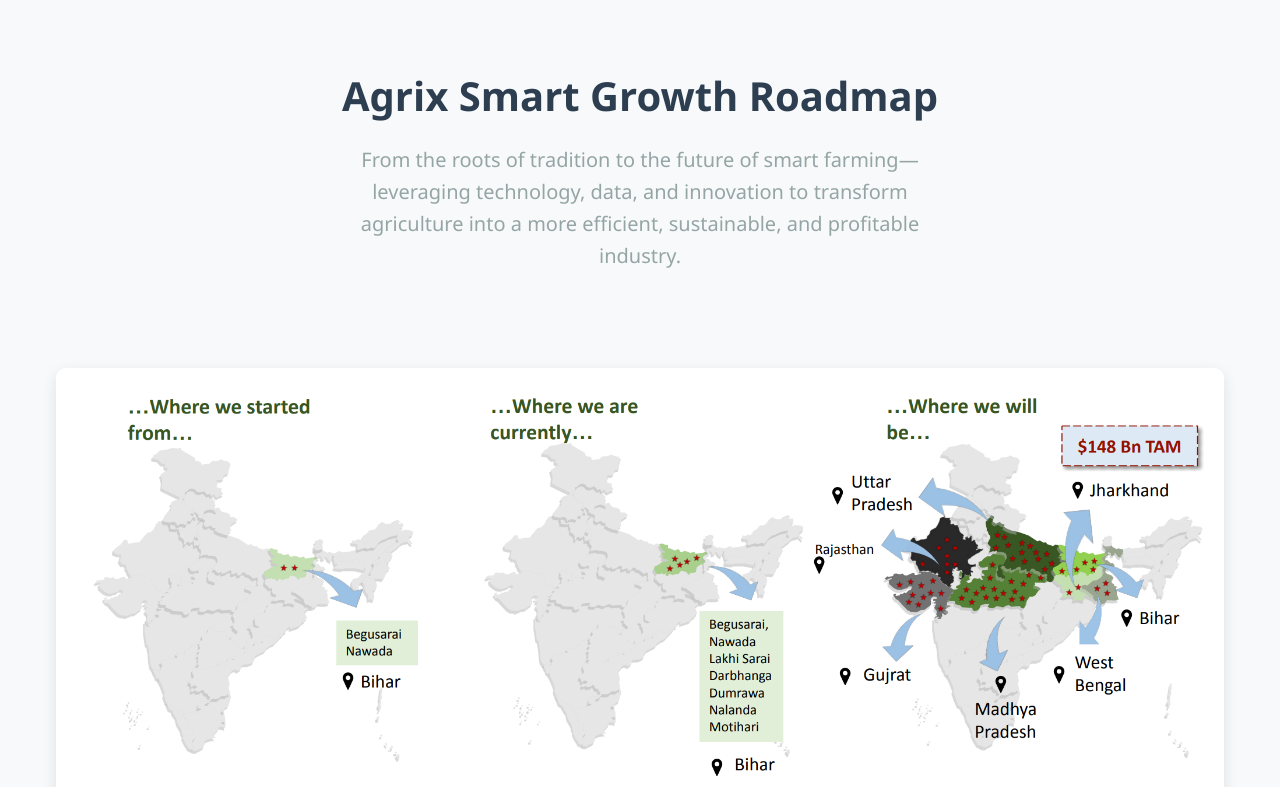
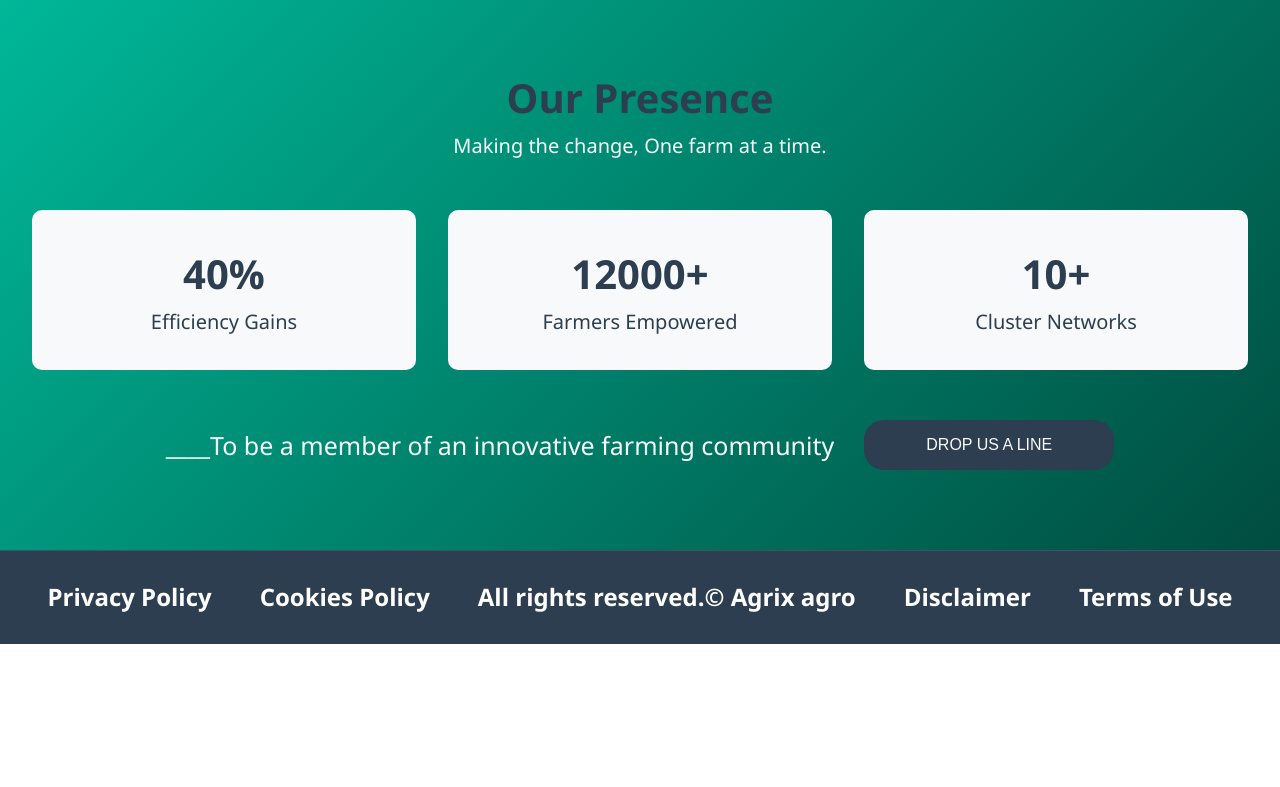
Before and after one commit to snehasahu7/Agrix, a React (Create React App) app: page / in a window 1280 px wide. Shown: the part 3500-4287 px from the top of the page. After the commit the page ends 4144 px from the top, so only its background shows below. Built offline with nearby package versions, Linux system fonts and the light colour scheme.

Commit message:
Front page modified

```diff
--- a/src/components/AgriValueChain.css
+++ b/src/components/AgriValueChain.css
@@ -135,6 +135,24 @@
   left: 0;
 }
 
+.stat-card {
+  background: #f8f9fa;
+  padding: 2rem;
+  border-radius: 10px;
+}
+
+.stat-card h3 {
+  font-size: 2.5rem;
+  color: #2c3e50;
+}
+
+.impact-stats {
+  display: grid;
+  grid-template-columns: repeat(auto-fit, minmax(200px, 1fr));
+  gap: 2rem;
+  margin-top: 3rem;
+}
+
 @keyframes fadeInUp {
   from {
     opacity: 0;
--- a/src/components/AgriValueChain.jsx
+++ b/src/components/AgriValueChain.jsx
@@ -1,7 +1,6 @@
 import React from 'react';
 import { motion } from 'framer-motion';
-import './AgriValueChain.css';
-import agriGrowth from '../assets/agri-growth.png';
+
 
 const AgriValueChain = () => {
   return (
@@ -14,8 +13,8 @@
           viewport={{ once: true }}
           transition={{ duration: 0.5 }}
         >
-          <h2>Agrix Smart Growth Roadmap</h2>
-          <p>From the roots of tradition to the future of smart farming—leveraging technology, data, and innovation to transform agriculture into a more efficient, sustainable, and profitable industry.</p>
+          <h2>Our Presence</h2>
+          <p>Making the change, One farm at a time.</p>
         </motion.div>
 
         <motion.div
@@ -25,11 +24,20 @@
           viewport={{ once: true }}
           transition={{ duration: 0.5 }}
         >
-          <img
-            src={agriGrowth}
-            alt="Agri Value Chain"
-            className="value-chain-image"
-          />
+           <div className="impact-stats">
+                <div className="stat-card">
+                    <h3>40%</h3>
+                    <p>Efficiency Gains</p>
+                </div>
+                <div className="stat-card">
+                    <h3>12,000+</h3>
+                    <p>Farmers Empowered</p>
+                </div>
+                <div className="stat-card">
+                    <h3>10+</h3>
+                    <p>Cluster Networks</p>
+                </div>
+            </div>
         </motion.div>
       </div>
     </section>
--- a/src/components/Impact.css
+++ b/src/components/Impact.css
@@ -32,7 +32,9 @@
 }
 
 .impact-container {
-  background-color: var(--light-color);
+  background-image: linear-gradient(rgba(0, 0, 0, 0.5), rgba(0, 0, 0, 0.5)),url("https://t4.ftcdn.net/jpg/05/95/55/89/240_F_595558921_z1JnF4ieH75XlWoDPuh1Os97QkPnb4dx.jpg");
+  background-size: cover;
+  background-position: center;
   border-radius: 20px;
   padding: 3rem;
   box-shadow: 0 10px 30px rgba(0, 0, 0, 0.1);
--- a/src/components/Impact.jsx
+++ b/src/components/Impact.jsx
@@ -106,7 +106,7 @@
               <motion.div
                 key={index}
                 className="impact-card"
-                style={{ BackgroundImage: impact.bg , backgroundSize:'cover'}}
+                style={{ image: impact.bg , backgroundSize:'cover'}}
                 variants={itemVariants}
                 whileHover={{
                   scale: 1.05,
--- /dev/null
+++ b/src/components/Presence.css
@@ -0,0 +1,60 @@
+/* Impact Section */
+.impact-section {
+
+    text-align: center;
+    background: linear-gradient(135deg, #00b899 0%, #004d40 100%);
+    color: #f8f9fa;
+  }
+.impact-stats {
+    display: grid;
+    grid-template-columns: repeat(auto-fit, minmax(150px, 1fr));
+    gap: 2rem;
+    margin-top: 2rem;
+  }
+
+.impact-section h2{
+    font-size: 2.5rem;
+    color: #2c3e50;
+    margin-top: 2px;
+  }
+
+.impact-stats p{
+    color: #2c3e50;
+}
+
+.stat-card {
+    background: #f8f9fa;
+    padding: 1.5rem;
+    border-radius: 10px;
+
+  }
+
+.impact-section .btn{
+    height: 50px;
+    width: 250px;
+    background-color: #2c3e50;
+    color: #f8f9fa;
+    font-size: 16px;
+
+    font-weight: 50;
+    border: none;
+    border-radius: 20px;
+}
+.cta{
+    padding-top: 50px;
+    display: flex;
+    align-items: center;
+    justify-content: center;
+    gap: 30px;
+}
+.cta p{
+    font-size: 25px;
+}
+button:hover{
+    transition: 0.3s ease-in;
+    scale: 1.05;
+}
+.stat-card h3 {
+    font-size: 2.5rem;
+    color: #2c3e50;
+  }
--- /dev/null
+++ b/src/components/Presence.jsx
@@ -0,0 +1,70 @@
+import React from "react";
+import { useState, useEffect} from "react";
+import './Presence.css'
+
+const Presence=()=>{
+
+    const [count, setCount] = useState(0);
+    const [cluster, setcluster] = useState(0);
+
+    useEffect(() => {
+        const interval = setInterval(() => {
+          setCount((prevCount) => {
+            if (prevCount < 12000) {
+              return prevCount + 50;
+            } else {
+              clearInterval(interval);
+              return prevCount;
+            }
+          });
+        }, 0);
+
+
+
+        return () => clearInterval(interval);
+
+      }, []);
+
+      useEffect(()=>{
+         const clusterint = setInterval(()=>{
+            setcluster((prevCount) => {
+                if (prevCount < 10) {
+                  return prevCount + 1;
+                } else {
+                  clearInterval(clusterint);
+                  return prevCount;
+                }
+              });
+        },100);
+
+         return () => clearInterval(clusterint);
+      },[]);
+
+    return(
+        <section className="impact-section">
+        <h2>Our Presence</h2>
+        <p>Making the change, One farm at a time.</p>
+        <div className="impact-stats">
+          <div className="stat-card">
+          <h3>40%</h3>
+          <p>Efficiency Gains</p>
+          </div>
+          <div className="stat-card">
+          <h3>{count}+</h3>
+          <p>Farmers Empowered</p>
+          </div>
+          <div className="stat-card">
+            <h3>{cluster}+</h3>
+            <p>Cluster Networks</p>
+          </div>
+        </div>
+        <div className="cta">
+            <p>____To be a member of an innovative farming community</p>
+            <button className="btn">DROP US A LINE</button>
+        </div>
+
+      </section>
+    )
+}
+
+export default Presence;
--- a/src/pages/Home/Home.jsx
+++ b/src/pages/Home/Home.jsx
@@ -3,7 +3,9 @@
 import Philosophy from "../../components/Philosophy.jsx"
 import Services from "../../components/Services.jsx"
 import Impact from "../../components/Impact.jsx";
-import AgriValueChain from "../../components/AgriValueChain.jsx";
+
+import Presence from "../../components/Presence.jsx";
+
 
 const Home=()=>{
     return(
@@ -13,7 +15,7 @@
             <Philosophy/>
             <Services/>
             <Impact/>
-            <AgriValueChain/>
+            <Presence/>
 
         </div>
     )
```
